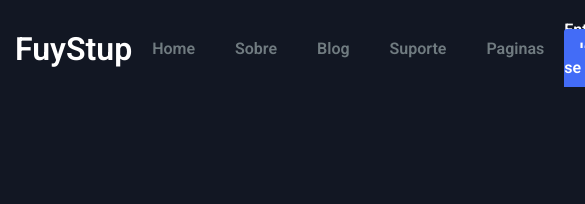
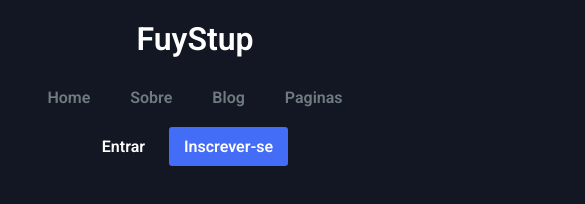
Before and after one commit to LucasDickel/fuystup, a plain HTML site: page index.html in a window 390 px wide. Shown: the top 204 px of the page, 585 px wide, since content can reach past the window. Drawn offline with Linux system fonts and the light colour scheme.

Commit message:
update fuystup

```diff
--- a/estilo/style.css
+++ b/estilo/style.css
@@ -25,6 +25,8 @@ nav {
     align-items: center;
     justify-content: space-around;
     max-height: 1400px;
+    flex-wrap: wrap;
+    position: relative;
 }
 
 nav .logo a {
@@ -73,7 +75,6 @@ nav .logo a {
     background-color: #6387fc;
     transition: 0.5s;
 }
-
 
 /*PAGINA DE LOGIN*/
 
@@ -211,8 +212,9 @@ form .mantenha-conectado {
 
 /* PARTE DA RESPONSIVIDADE*/
 
-/* tablet: até 480px */
-@media(max-width: 768px) {
+/* tablet: até 1024px */
+@media(max-width: 1024px) {
+
     .formulario-login {
         width: 260px;
     }
@@ -232,6 +234,15 @@ form .mantenha-conectado {
 
 /* Celular grande: até 768px */
 @media(max-width: 768px) {
+
+    .menu {
+
+        align-items: center;
+        padding: 30px 0px;
+    }
+
+
+    /* FORMULAROP LOGIN */
     .formulario-login {
         width: 260px;
     }
--- a/index.html
+++ b/index.html
@@ -15,11 +15,12 @@
                     <a href="index.html">FuyStup</a>
                 </div>
 
+                <!-- Botão do menu hambúrguer -->
+
                 <ul class="menu">
                     <li><a href="index.html">Home</a></li>
                     <li><a href="#">Sobre</a></li>
                     <li><a href="#">Blog</a></li>
-                    <li><a href="#">Suporte</a></li>
 
                     <li class="dropdown">
                         <a href="#">Paginas</a>
```
Also changed, not shown: login.html (+0 -1 lines).
